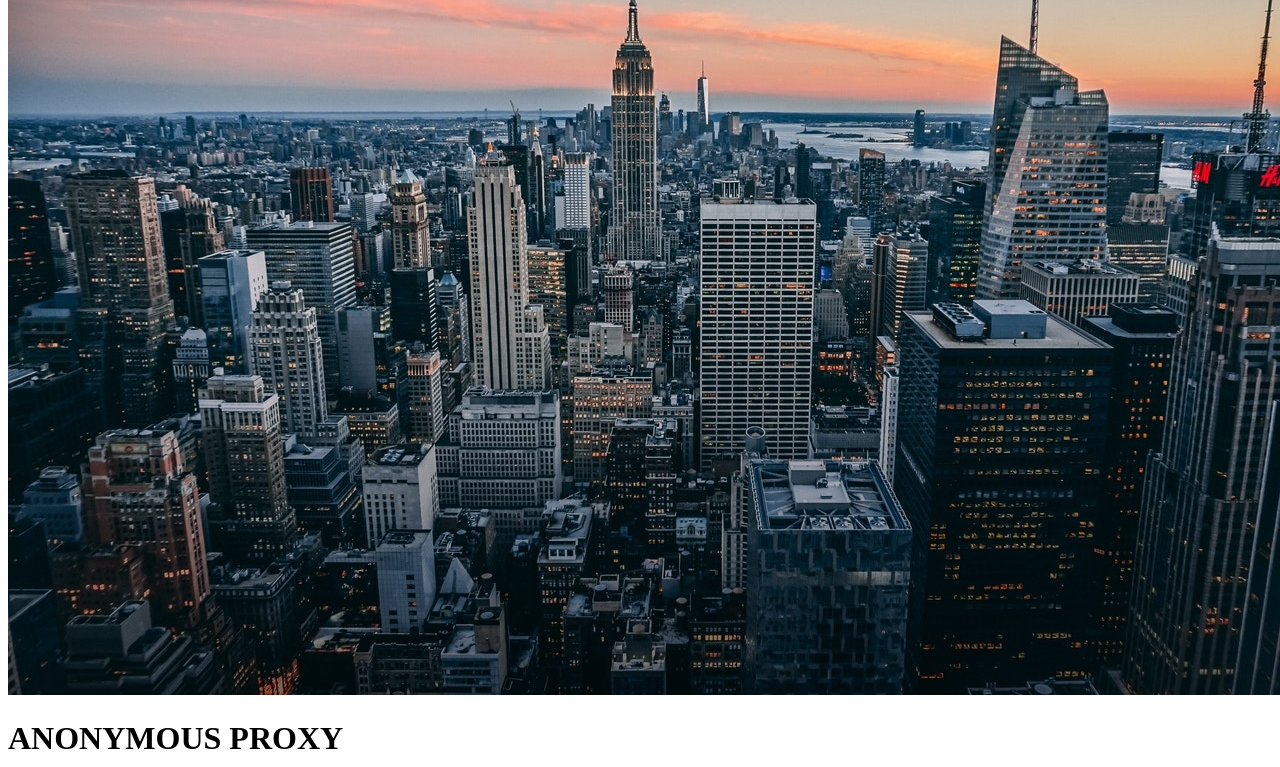
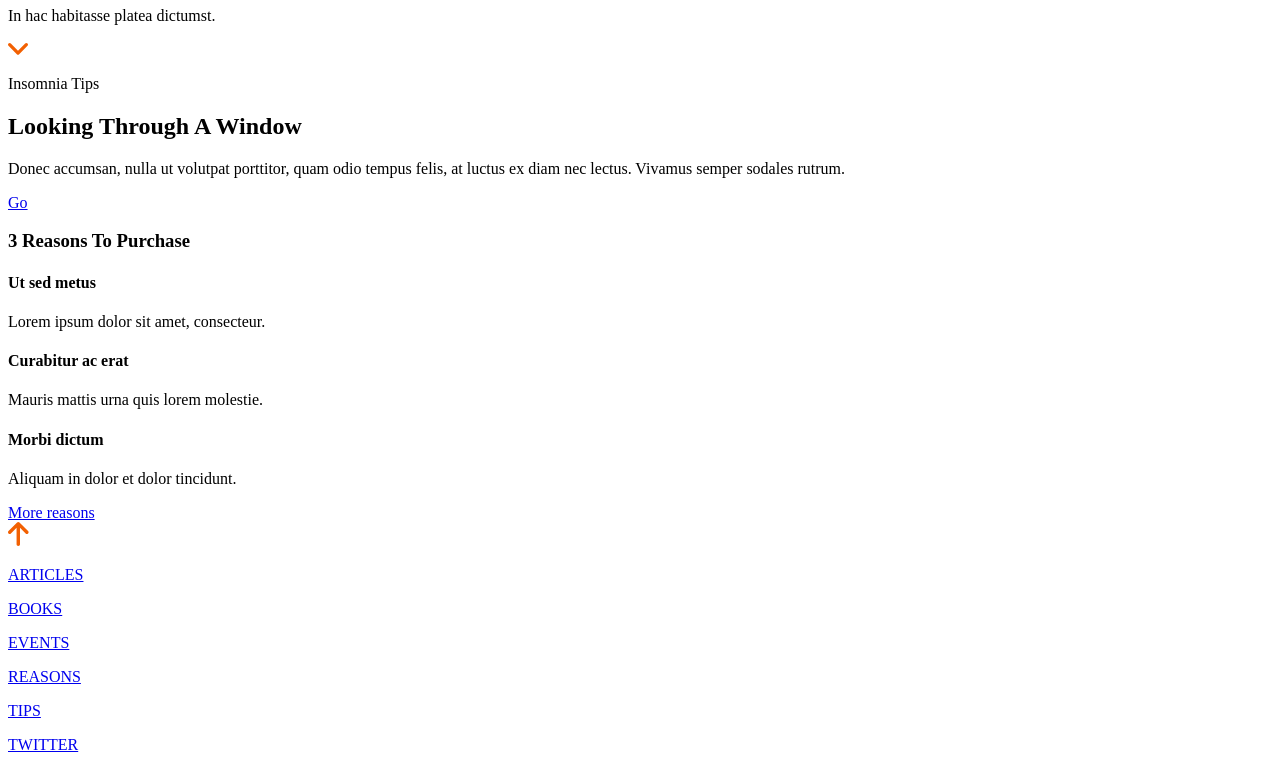
Before and after one commit to Adalab/modulo-1-evaluacion-final-MARTABLANCOORTE, a website built with Vite: page docs/index.html in a window 1280 px wide. Shown: the part 99-866 px from the top of the page. Built offline with nearby package versions, Linux system fonts and the light colour scheme.

Commit message:
the end2?

```diff
--- a/docs/index.html
+++ b/docs/index.html
@@ -8,7 +8,7 @@
     <link rel="preconnect" href="https://fonts.gstatic.com" crossorigin>
     <link href="https://fonts.googleapis.com/css2?family=Roboto+Slab:wght@700&family=Roboto:wght@400;500&display=swap" rel="stylesheet">
 
-    <link rel="stylesheet" href="./assets/index-8912eb15.css">
+    <link rel="stylesheet" href="./assets/index-28f3389f.css">
   </head>
   <body>
       <header class="header">
@@ -16,9 +16,7 @@
     <a href="https://adalab.es/" target="_blank"><img src="./images/ico-menu.svg" alt="Hamburger"/></a>
   </nav>
   <div class="header__hero">
-    <div id="#_hero">
-      <img class="header__hero__image" src="../images/cover.jpg" alt="hero"/>
-    </div>
+    <div class="header__hero__image" id="#_hero"></div>
     <div>
       <h1 class="header__hero__title">ANONYMOUS PROXY</h1>
       <p class="header__hero__text">In hac habitasse platea dictumst.</p>
```
Also changed, not shown: 2 other files.
